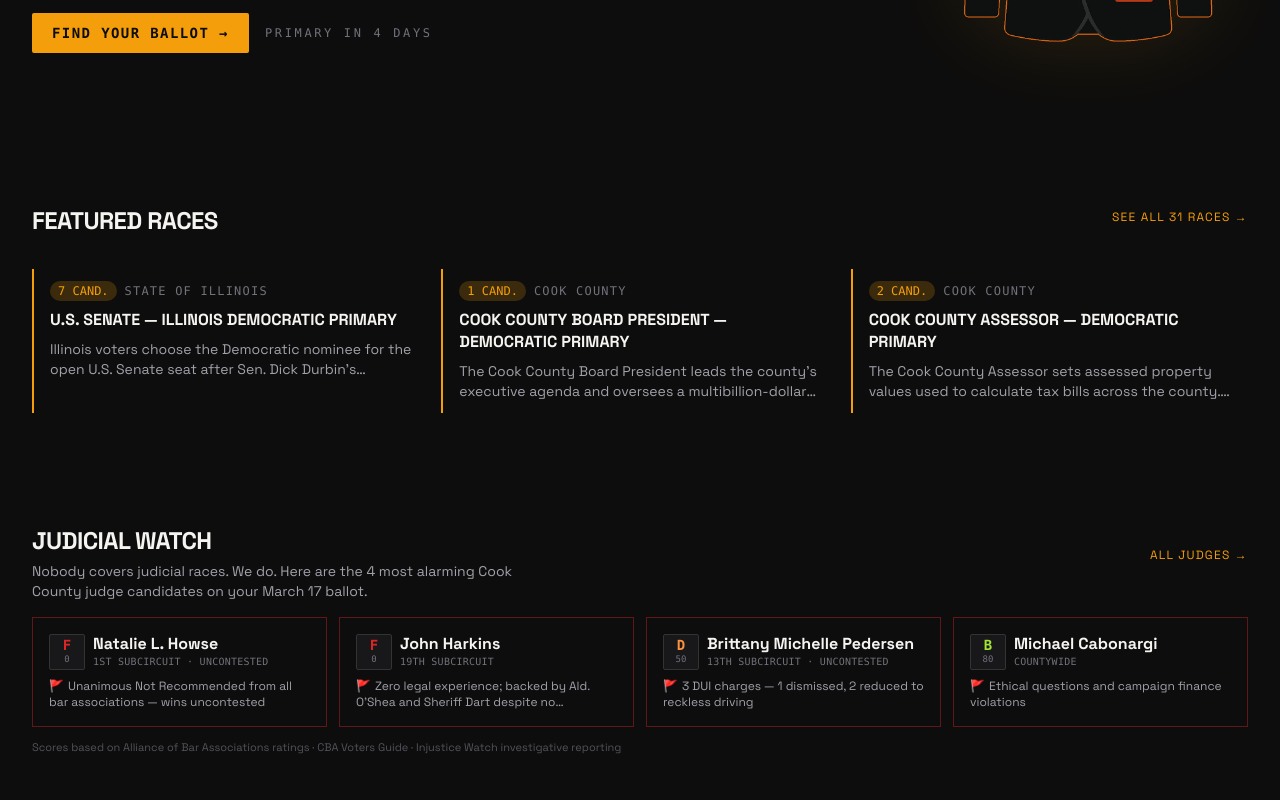
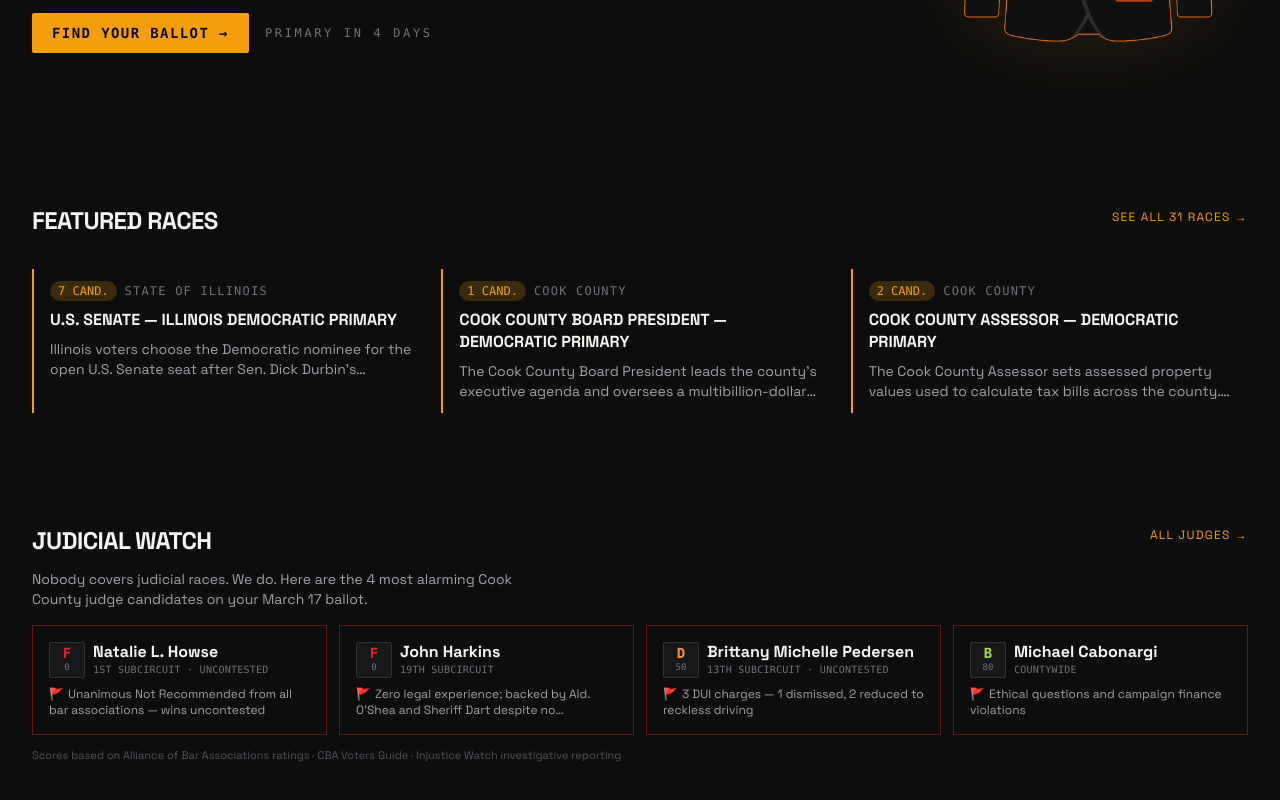
Before and after one commit to rekaldsi/thejacket, a Next.js app: page / in a window 1280 px wide. Shown: the part 372-1172 px from the top of the page. Built offline with nearby package versions, Linux system fonts and the light colour scheme.

Commit message:
fix: judicial watch — move All Judges link to title row, description flows below on its own line

```diff
--- a/app/page.tsx
+++ b/app/page.tsx
@@ -178,17 +178,15 @@ export default function HomePage() {
 
       {/* ── JUDICIAL WATCH ── */}
       <section>
-        <div className="mb-4 flex items-center justify-between">
-          <div>
-            <h2 className="pb-1 pt-4 text-2xl font-black uppercase tracking-tight">Judicial Watch</h2>
-            <p className="text-sm text-zinc-400 max-w-lg">
-              Nobody covers judicial races. We do. Here are the 4 most alarming Cook County judge candidates on your March 17 ballot.
-            </p>
-          </div>
+        <div className="mb-2 flex items-center justify-between">
+          <h2 className="pb-1 pt-4 text-2xl font-black uppercase tracking-tight">Judicial Watch</h2>
           <Link href="/judges" className="shrink-0 text-xs uppercase tracking-widest text-jacket-amber">
             All judges →
           </Link>
         </div>
+        <p className="mb-4 text-sm text-zinc-400 max-w-lg">
+          Nobody covers judicial races. We do. Here are the 4 most alarming Cook County judge candidates on your March 17 ballot.
+        </p>
         <div className="grid gap-3 sm:grid-cols-2 md:grid-cols-4">
           {alarmJudges.map((judge) => (
             <JudicialAlarmCard key={judge.id} judge={judge} />
```
